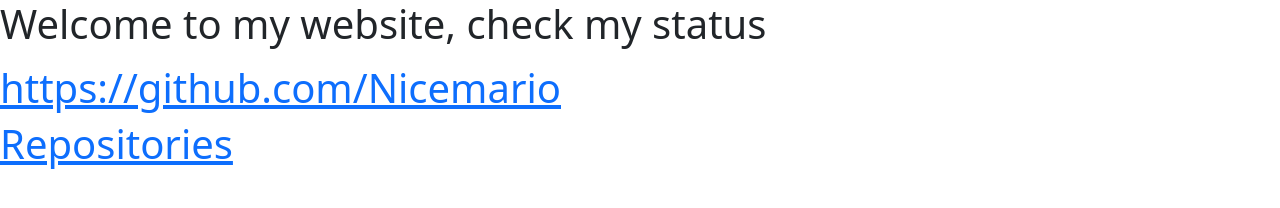
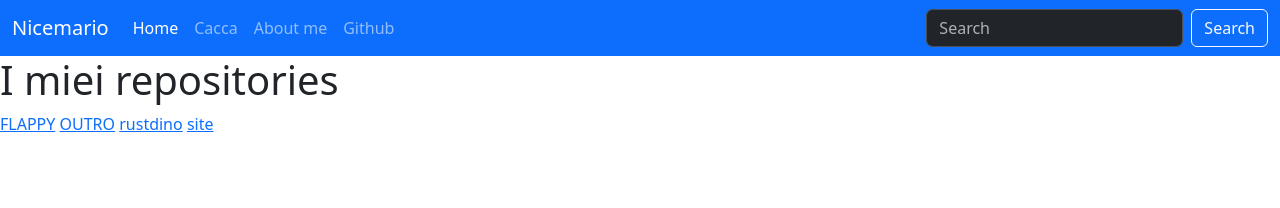
Before and after one commit to Nicemario/site, a plain HTML site: page index.html in a window 1280 px wide. Drawn offline with nearby package versions, Linux system fonts and the light colour scheme.

Commit message:
added navbar
Co-authored-by: Smartlinuxcoder <smartcoder@linuxmail.org>

```diff
--- a/index.html
+++ b/index.html
@@ -7,17 +7,46 @@
   <title>Nicemario</title>
   <link href="https://cdn.jsdelivr.net/npm/bootstrap@5.3.2/dist/css/bootstrap.min.css" rel="stylesheet"
     integrity="sha384-T3c6CoIi6uLrA9TneNEoa7RxnatzjcDSCmG1MXxSR1GAsXEV/Dwwykc2MPK8M2HN" crossorigin="anonymous">
+    <link rel="stylesheet" href="style.css">
 </head>
 
 <body>
-  <h1>Welcome to my website, check my status</h1>
-  <p><a href="https://github.com/Nicemario" </p>
-      <h1>https://github.com/Nicemario</h1>
-      <script src="https://cdn.jsdelivr.net/npm/bootstrap@5.3.2/dist/js/bootstrap.bundle.min.js"
-        integrity="sha384-C6RzsynM9kWDrMNeT87bh95OGNyZPhcTNXj1NW7RuBCsyN/o0jlpcV8Qyq46cDfL"
-        crossorigin="anonymous"></script>
-      <h1>Repositories</h1>
-      <p><a href="https://github.com/Nicemario/flappy" </p>
+  <nav class="navbar navbar-expand-lg bg-primary" data-bs-theme="dark">
+    <div class="container-fluid">
+      <a class="navbar-brand" href="#">Nicemario</a>
+      <button class="navbar-toggler" type="button" data-bs-toggle="collapse" data-bs-target="#navbarColor02" aria-controls="navbarColor02" aria-expanded="false" aria-label="Toggle navigation">
+        <span class="navbar-toggler-icon"></span>
+      </button>
+      <div class="collapse navbar-collapse" id="navbarColor02">
+        <ul class="navbar-nav me-auto mb-2 mb-lg-0">
+          <li class="nav-item">
+            <a class="nav-link active" aria-current="page" href="#">Home</a>
+          </li>
+          <li class="nav-item">
+            <a class="nav-link" href="#">Cacca</a>
+          </li>
+          <li class="nav-item">
+            <a class="nav-link" href="#">About me</a>
+          </li>
+          <li class="nav-item">
+            <a class="nav-link" href="https://github.com/Nicemario">Github</a>
+          </li>
+        </ul>
+        <form class="d-flex" role="search">
+          <input class="form-control me-2" type="search" placeholder="Search" aria-label="Search">
+          <button class="btn btn-outline-light" type="submit">Search</button>
+        </form>
+      </div>
+    </div>
+  </nav>
+  <h1>I miei repositories</h1>
+  <a href="https://github.com/Nicemario/flappolo">FLAPPY</a>
+  <a href="https://github.com/Nicemario/New-year-outro">OUTRO</a>
+  <a href="https://github.com/Nicemario/rustdino">rustdino</a>
+  <a href="https://github.com/Nicemario/site">site</a>
+  <script src="https://cdn.jsdelivr.net/npm/bootstrap@5.3.2/dist/js/bootstrap.bundle.min.js"
+    integrity="sha384-C6RzsynM9kWDrMNeT87bh95OGNyZPhcTNXj1NW7RuBCsyN/o0jlpcV8Qyq46cDfL"
+    crossorigin="anonymous"></script>
 </body>
 
 </html>
```
